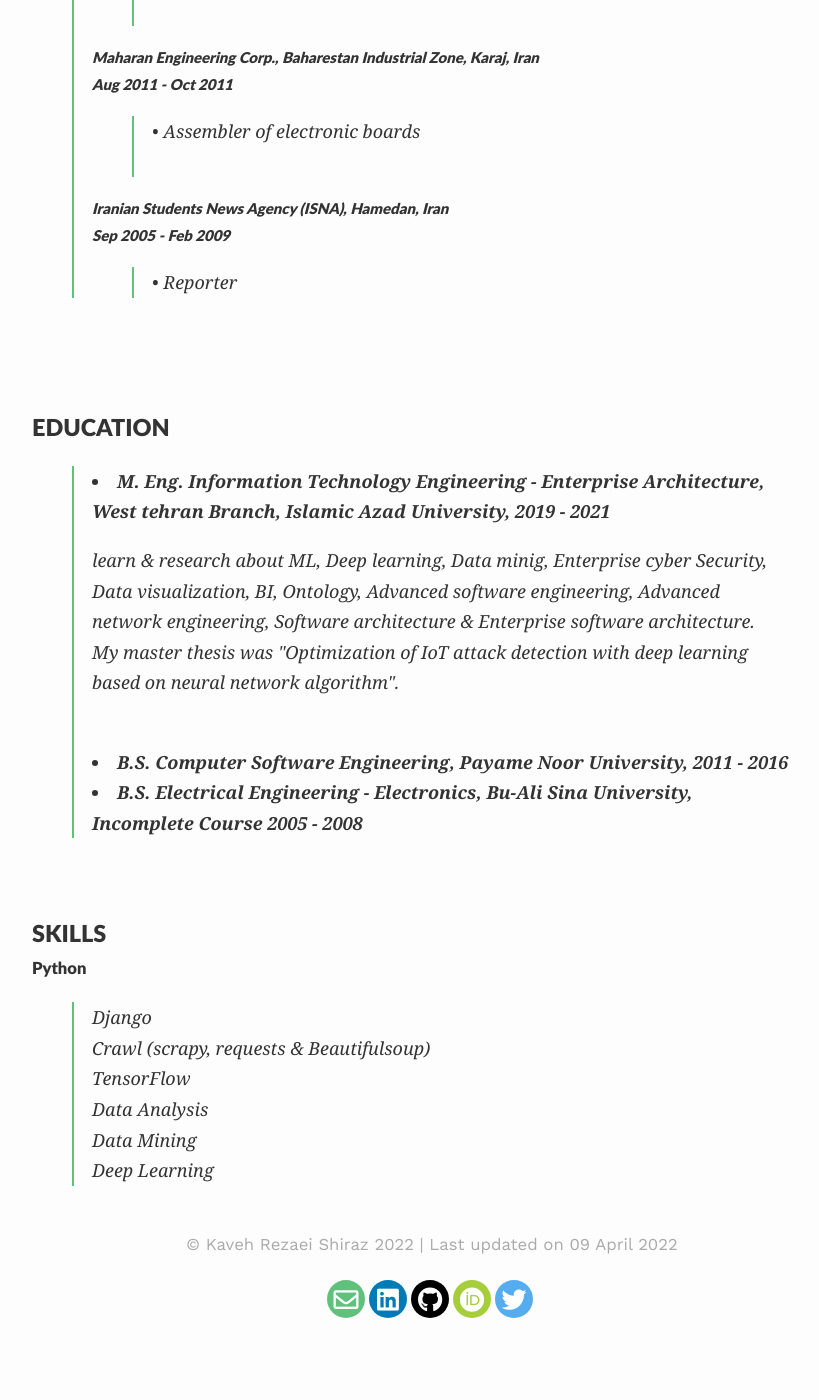
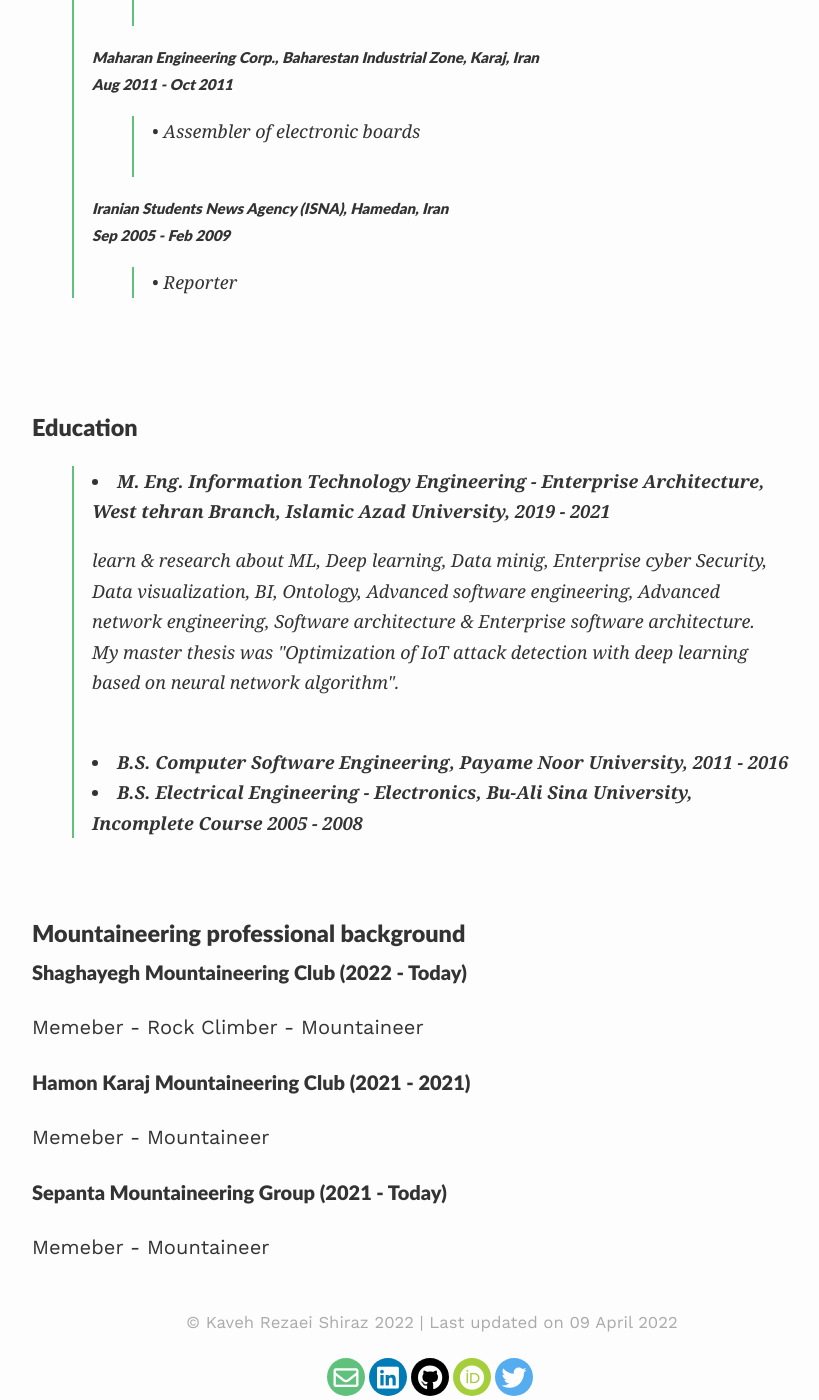
Before and after one commit to KavehRS/website, a Jekyll site: the page built from index.md, in a window 1280 px wide and 1400 px high, scrolled down 1758 px. Shown: the whole window, without its empty margins (208-1027 px from the left). Built offline with Jekyll 4.4.1, drawn with Linux system fonts in a browser that asks for light colours; nearby versions of some CDN libraries; our own code applies the rules of GitHub Pages for plain Markdown files; before the commit the page ends 3080 px from its top, so only the background shows below that; some of the changed text lies outside the part shown.

Commit message:
Update index.md

```diff
--- a/index.md
+++ b/index.md
@@ -9,7 +9,7 @@ published: true
 
 ## *
 
-### ABOUT
+### About
 <blockquote>
  <li> I'm Software Engineer & Enterprise Architecture <br>
  & maybe Researcher.</li>
@@ -24,7 +24,7 @@ published: true
 
 
 
-### EXPERIENCE
+### Career background
 ##### SOROUSH Multimedia Corporation (IRIB), Tehran, Iran<br> Aug 2018- present
 >> •	Software Engineer at the Datamining section.<br> Jan 2021 – Present<br>
 >>> Python Programmer<br>
@@ -69,7 +69,7 @@ published: true
 
 
 <br><br>
-### EDUCATION
+### Education
 <blockquote>
 <li> <strong> M. Eng. Information Technology Engineering - Enterprise Architecture, West tehran Branch, Islamic Azad University, 2019 - 2021 </strong>
     <p>learn & research about ML, Deep learning, Data minig, Enterprise cyber Security, Data visualization, BI, Ontology, Advanced software engineering, Advanced     network engineering, Software architecture & Enterprise software architecture.<br>My  master thesis was "Optimization of IoT attack detection with deep learning based on neural network algorithm". </p> </li> <br>
@@ -79,18 +79,14 @@ published: true
   <br>
 
 
+### Mountaineering professional background
 
 
+#### Shaghayegh Mountaineering Club (2022 - Today)
+  Memeber - Rock Climber - Mountaineer
 
+#### Hamon Karaj Mountaineering Club (2021 - 2021)
+  Memeber - Mountaineer
 
-
-### SKILLS
-
-##### Python
-<blockquote>
-     Django<br>
-     Crawl (scrapy, requests & Beautifulsoup)<br>
-     TensorFlow <br>
-     Data Analysis<br>
-     Data Mining<br>
-     Deep Learning<br></blockquote>
+#### Sepanta Mountaineering Group (2021 - Today)
+  Memeber - Mountaineer
```
